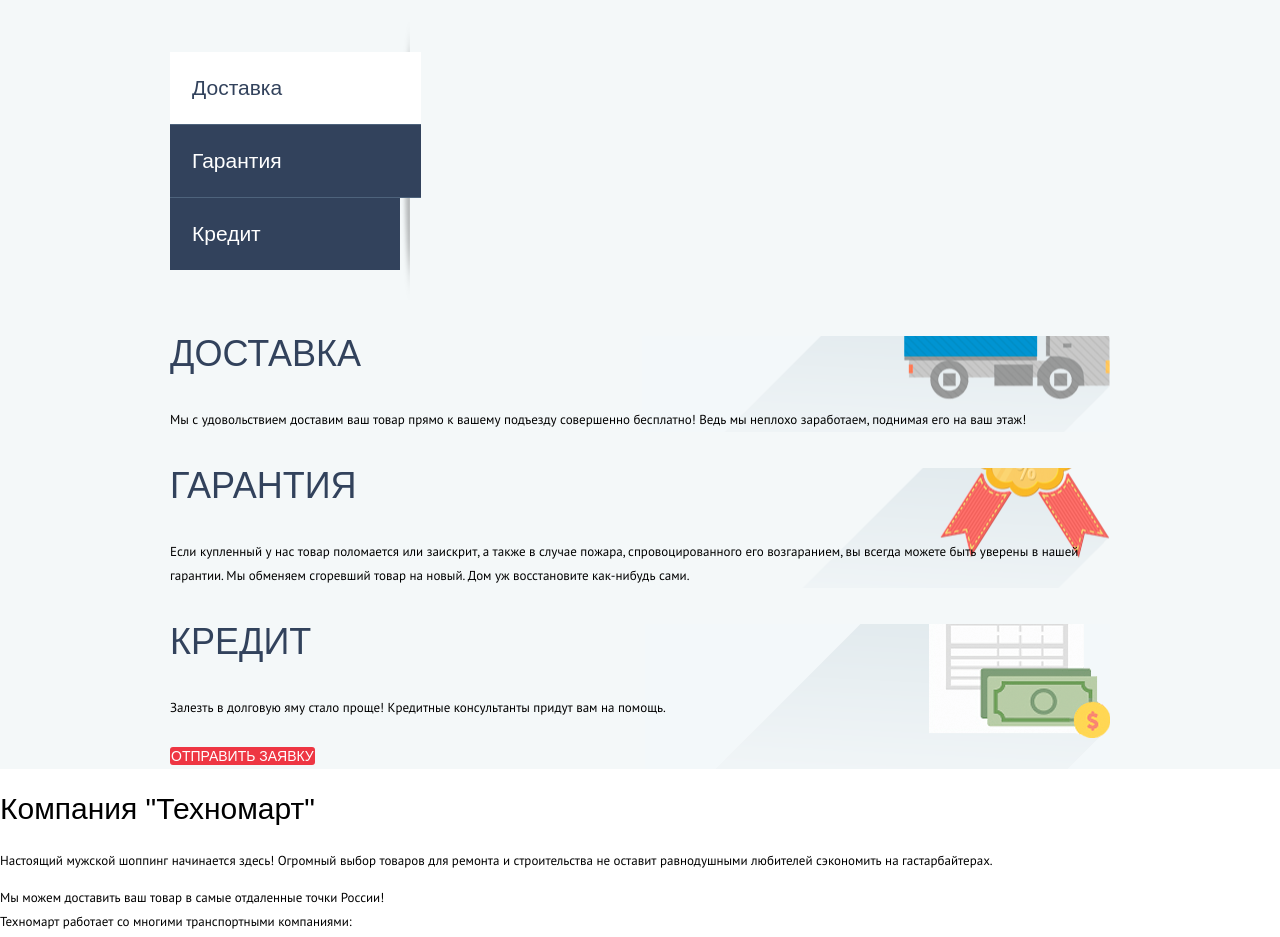
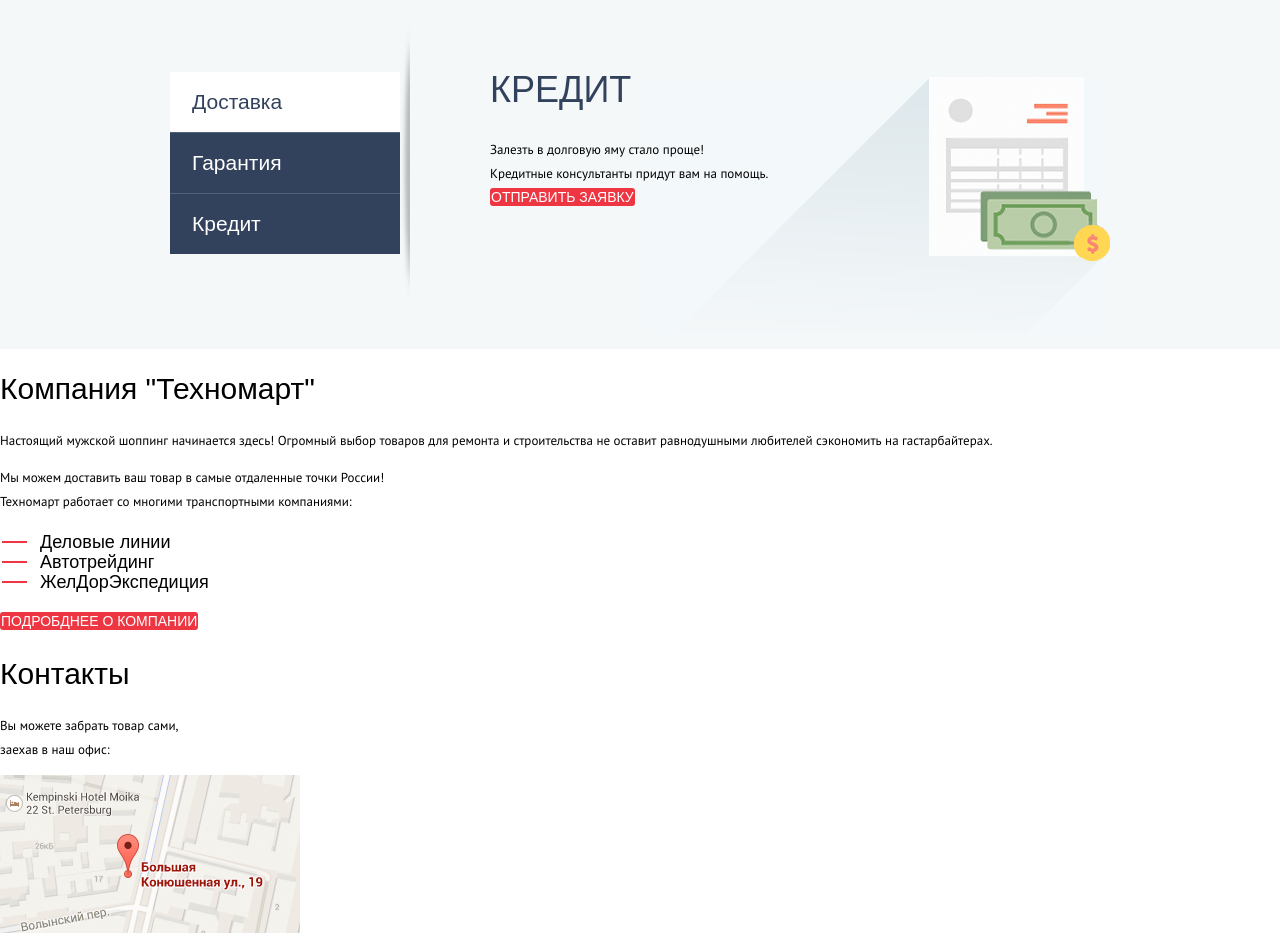
Before and after one commit to Andrewcvc/andrewcvc.github.io, a plain HTML site: page index.html in a window 1280 px wide. Shown: the part 2067-3004 px from the top of the page. Drawn offline with Linux system fonts and the light colour scheme; a web font is replaced by a local one.

Commit message:
services update

```diff
--- a/index.html
+++ b/index.html
@@ -272,6 +272,8 @@
                 <h2>Сервисы</h2>
                 <p class="slogan">Хороший интернет-магазин отличается от плохого не только ценами!<br> Мы стараемся изо всех
                     сил, чтобы сделать ваши покупки приятными.</p>
+                <div class="services-wrapper">
+                    <div class="service-list-wrapper">
                         <ul class="service-list">
                             <li class="service-item">
                                 <button type="button" class="service-button service-button--active">Доставка</button>
@@ -283,30 +285,40 @@
                                 <button type="button" class="service-button">Кредит</button>
                             </li>
                         </ul>
-                <section class="service delivery delivery--active">
+                    </div>
+                    <div class="service-desc-wrapper">
+                        <div class="delivery-wrapper">
+                            <section class="service">
                                 <h3>Доставка</h3>
                                 <p>
-                        Мы с удовольствием доставим ваш товар прямо к вашему подъезду совершенно бесплатно! Ведь мы неплохо
-                        заработаем, поднимая его на ваш этаж!
+                                    Мы с удовольствием доставим ваш товар прямо <br> к вашему подъезду совершенно бесплатно! <br> Ведь мы неплохо
+                                    заработаем, <br> поднимая его на ваш этаж!
                                 </p>
                             </section>
-                <section class="service guarantee">
+                        </div>
+                        <div class="guarantee-wrapper">
+                            <section class="service">
                                 <h3>Гарантия</h3>
                                 <p>
-                        Если купленный у нас товар поломается или заискрит, а также в случае пожара, спровоцированного его
-                        возгаранием, вы всегда можете быть уверены в нашей гарантии. Мы обменяем сгоревший товар на новый.
+                                    Если купленный у нас товар поломается или заискрит, <br> а также в случае пожара, спровоцированного его
+                                    возгаранием, <br> вы всегда можете быть уверены в нашей гарантии. Мы обменяем <br> сгоревший товар на новый. <br>
                                     Дом уж восстановите как-нибудь сами.
                                 </p>
                             </section>
-                <section class="service credit">
+                        </div>
+                        <div class="credit-wrapper">
+                            <section class="service">
                                 <h3>Кредит</h3>
                                 <p>
-                        Залезть в долговую яму стало проще! Кредитные консультанты придут вам на помощь.
+                                    Залезть в долговую яму стало проще! <br> Кредитные консультанты придут вам на помощь.
                                 </p>
                                 <p>
                                     <a class="button button-request" href="#">Отправить заявку</a>
                                 </p>
                             </section>
+                        </div>
+                    </div>
+                </div>
             </div>
         </section>
         <div class="bottom-index-columns">
--- a/style.scss
+++ b/style.scss
@@ -591,10 +591,12 @@ header {
     background-repeat: no-repeat;
     background-position: right;
     background-size: 10px 279px;
-    padding: 30px 0px;
+    padding: 50px 0px;
     margin: 0px;
+    margin-bottom: 45px;
 }
 .service-button {
+    width: 230px;
     font-family: "Cuprum", 'Arial', sans-serif;
     font-size: 21px;
     line-height: 30px;
@@ -603,7 +605,7 @@ header {
     border-bottom: 1px solid #4e637c;
     background-color: #32425c;
     box-shadow: inset 0 -1 #33445a;
-    padding: 21px 139px 21px 22px;
+    padding: 15px 139px 15px 22px;
 }
 .service-button--active {
     color: #32425c;
@@ -611,6 +613,7 @@ header {
 }
 .service-item:last-child .service-button {
     border: none;
+    padding-right: 160px;
 }
 
 .service h3 {
@@ -620,26 +623,50 @@ header {
     font-weight: 400;
     color: #32425c;
     text-transform: uppercase;
+    margin: 0;
+    padding: 0;
+    margin-top: 50px;
+    margin-bottom: 30px;
 }
 
-.delivery {
+.service p {
+    width: 390px;
+    margin: 0;
+    padding: 0px;
+}
+
+.service-desc-wrapper {
+    width: 620px;
+}
+
+.delivery-wrapper {
     background-image: url(/img/delivery.png);
-    background-position: right;
+    background-position: right top 25px;
     background-repeat: no-repeat;
+    height: 261px;
+    display: none;
 }
-.guarantee {
+
+.guarantee-wrapper,
+.credit-wrapper {
+    background-position: right top 5px;
+    background-repeat: no-repeat;
+    height: 261px;
+}
+
+.guarantee-wrapper {
     background-image: url(/img/guarentee.png);
-    background-position: right;
-    background-repeat: no-repeat;
+    display: none;
 }
-.credit {
+.credit-wrapper {
     background-image: url(/img/credit.png);
-    background-position: right;
-    background-repeat: no-repeat;
+    /* display: none; */
 }
-/* .guarantee, .credit {
-    display: none;
-} */
+
+.services-wrapper {
+    display: flex;
+    justify-content: space-between;
+}
 
 .bottom-index-columns h2 {
     font-family: "Cuprum", 'Arial', sans-serif;
```
Also changed, not shown: css/style.css. Lines whose indentation alone changed are shown as unchanged.
